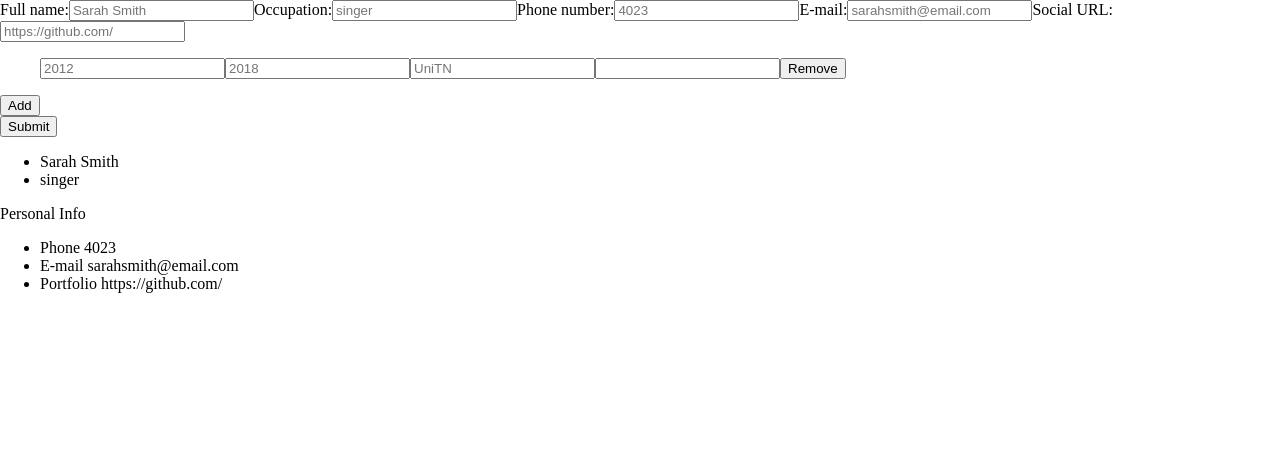
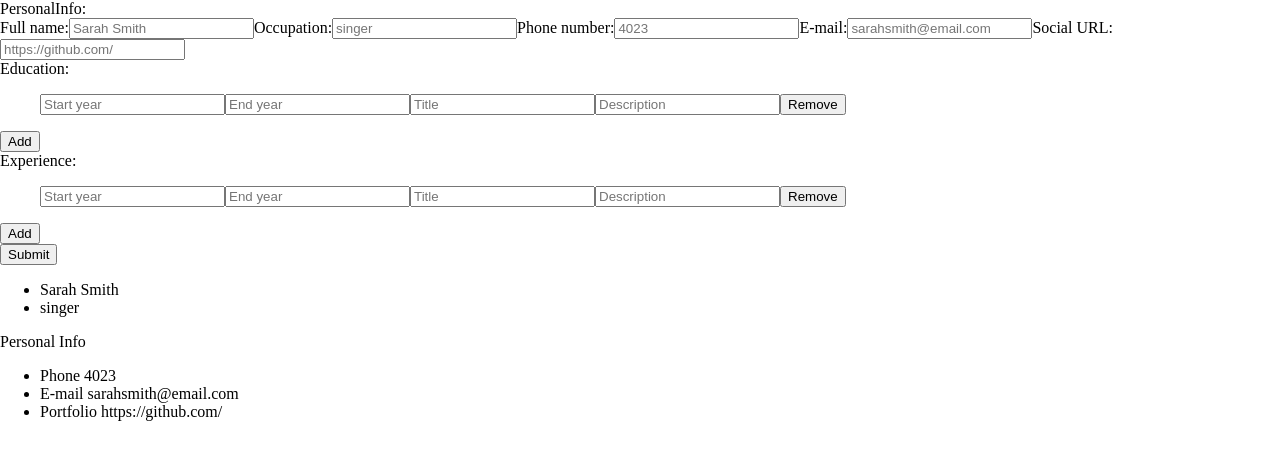
Before and after one commit to CriisMi/cv-project, a React (Create React App) app: page / in a window 1280 px wide. Shown: the top 460 px of the page. Built offline with nearby package versions, Linux system fonts and the light colour scheme.

Commit message:
Add experience section form

```diff
--- a/src/App.js
+++ b/src/App.js
@@ -24,6 +24,17 @@ const App = () => {
     },
   ]);
 
+  const [experience, setExperience] = useState([
+    {
+      startYear: 2019,
+      endYear: 2022,
+      title: "Microsoft",
+      description: "",
+      index: 0,
+      key: `i1`,
+    },
+  ]);
+
   const toggleEditing = () => {
     setEditing((prevEditing) => !prevEditing);
   };
@@ -38,6 +49,8 @@ const App = () => {
           setPersonalInfo={setPersonalInfo}
           education={education}
           setEducation={setEducation}
+          experience={experience}
+          setExperience={setExperience}
         />
       </div>
       <Sidebar personalInfo={personalInfo} />
--- a/src/components/FieldEduExp.js
+++ b/src/components/FieldEduExp.js
@@ -1,6 +1,5 @@
 const Field = (props) => {
   let educationList = props.education;
-  let field = educationList[props.index];
 
   const handleChange = (e) => {
     const value = e.target.value;
@@ -13,25 +12,25 @@ const Field = (props) => {
       <input
         type="number"
         name="startYear"
-        placeholder={field.startYear}
+        placeholder="Start year"
         onChange={handleChange}
       />
       <input
         type="number"
         name="endYear"
-        placeholder={field.endYear}
+        placeholder="End year"
         onChange={handleChange}
       />
       <input
         type="text"
         name="title"
-        placeholder={field.title}
+        placeholder="Title"
         onChange={handleChange}
       />
       <input
         type="textarea"
         name="description"
-        placeholder={field.description}
+        placeholder="Description"
         onChange={handleChange}
       />
       <button
--- a/src/components/Form.js
+++ b/src/components/Form.js
@@ -11,13 +11,20 @@ const Form = (props) => {
   return (
     <div>
       <form>
+        PersonalInfo:
         <FormPersInfo
           personalInfo={props.personalInfo}
           setPersonalInfo={props.setPersonalInfo}
         />
+        Education:
         <FormEduExp
           education={props.education}
           setEducation={props.setEducation}
+        />
+        Experience:
+        <FormEduExp
+          education={props.experience}
+          setEducation={props.setExperience}
         />
         <button onClick={handleSubmit}>Submit</button>
       </form>
--- a/src/components/FormEduExp.js
+++ b/src/components/FormEduExp.js
@@ -2,7 +2,8 @@ import { useState } from "react";
 import Field from "./FieldEduExp";
 
 const FormEduExp = (props) => {
-  const [id, setId] = useState(`e2`);
+  let educationList = props.education;
+  const [id, setId] = useState(`${educationList[0].key[0]}2`);
 
   let defaultEdu = {
     startYear: 2012,
@@ -12,19 +13,15 @@ const FormEduExp = (props) => {
     index: 0,
   };
 
-  let educationList = props.education;
-
   const onAddBtnClick = (e) => {
     e.preventDefault();
-    setId((prevId) => `e${+prevId[1] + 1}`);
+    setId((prevId) => `${prevId[0]}${+prevId[1] + 1}`);
     defaultEdu.key = id;
     let newEducation = educationList.concat(defaultEdu);
-
     let newnewEducation = newEducation.map((element, i) => {
       element.index = i;
       return element;
     });
-    console.log(id);
     props.setEducation(newnewEducation);
   };
 
```
